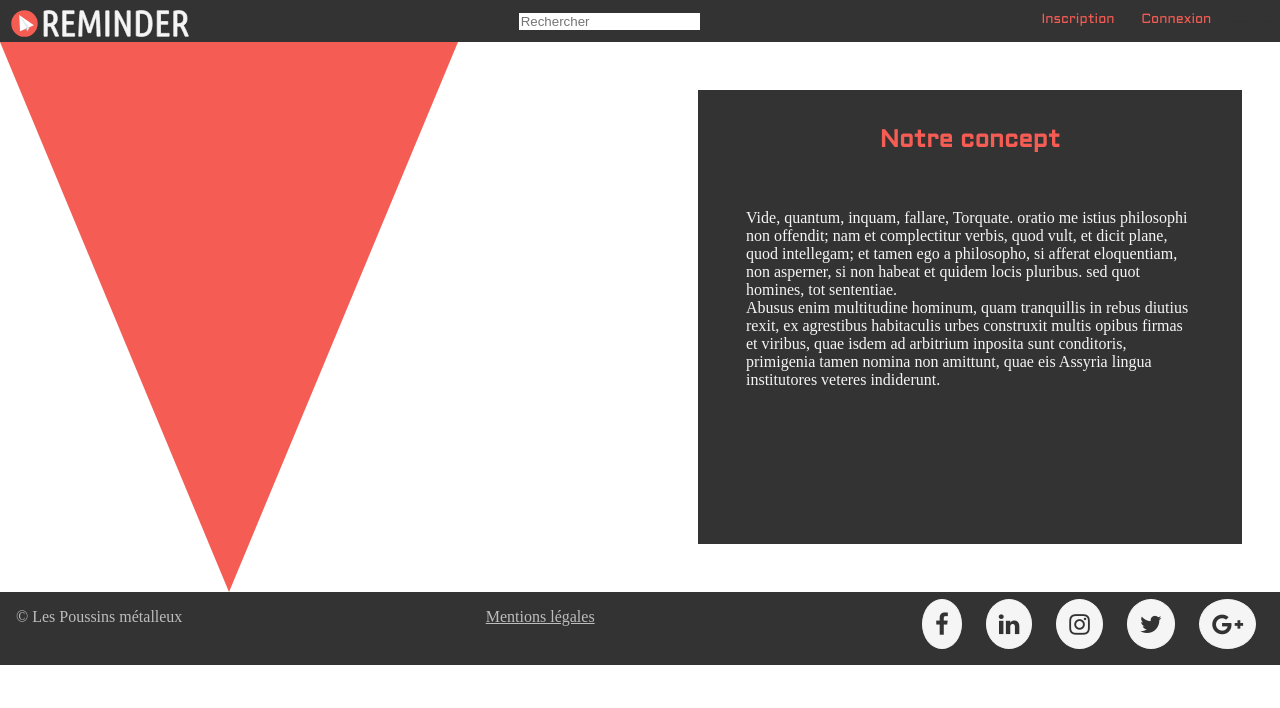
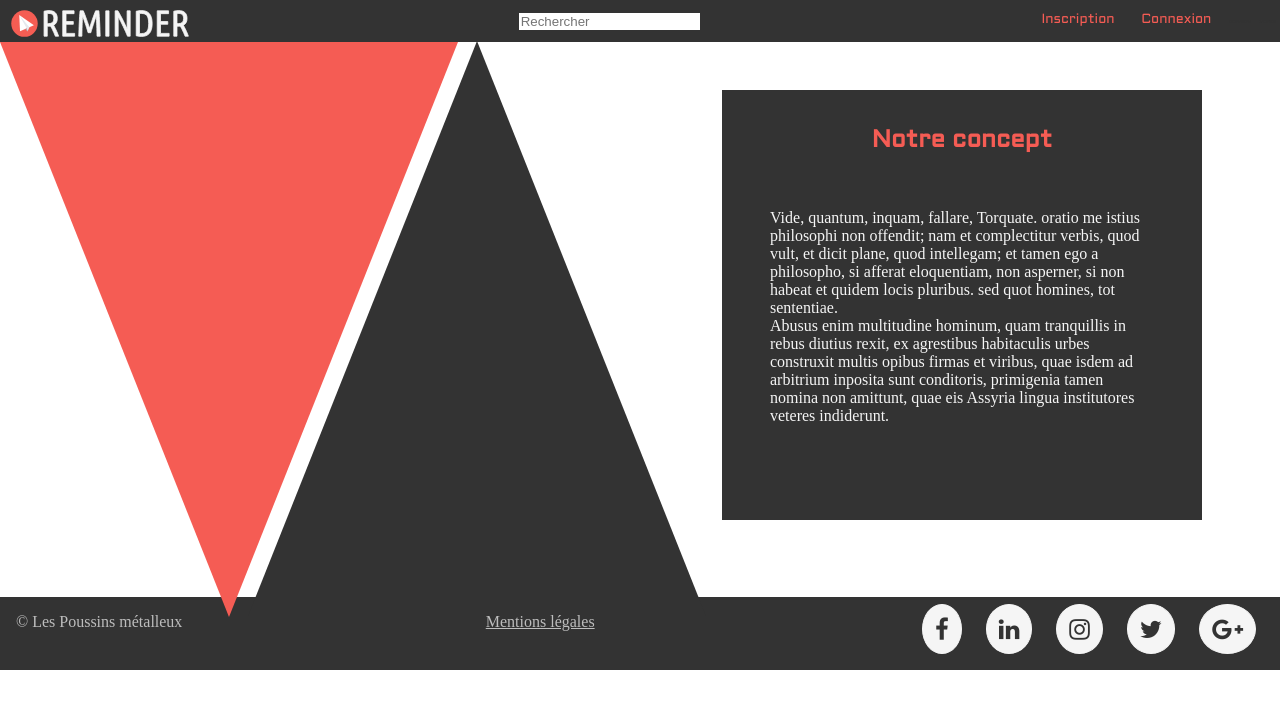
Before and after one commit to BylaneA/reminder, a React (Create React App) app in the folder front/: page / in a window 1280 px wide. Shown: the top 708 px of the page. Built offline with nearby package versions, Linux system fonts and the light colour scheme.

Commit message:
Triangle noir homePage.js

```diff
--- a/front/src/assets/css/style.css
+++ b/front/src/assets/css/style.css
@@ -56,10 +56,10 @@ header a {
   display: flex; }
 
 .concept {
-  width: 32em;
+  width: 28em;
   background-color: #333;
   padding: 1em;
-  margin: 3em 0em 3em 15em; }
+  margin: 3em 0em 6em 1em; }
 
 .concept-h1 {
   margin-top: 1em; }
@@ -72,15 +72,17 @@ header a {
   width: 0;
   height: 0;
   border-style: solid;
-  border-width: 550px 229px 0 229px;
+  border-width: 575px 229px 0 229px;
   border-color: #F55C54 transparent transparent transparent; }
 
 .blackTriangle {
   width: 0;
   height: 0;
   border-style: solid;
-  border-width: 0 267.5px 595px 267.5px;
-  border-color: transparent transparent #333 transparent; }
+  border-width: 0 229px 575px 229px;
+  border-color: transparent transparent #333 transparent;
+  margin-top: -36em;
+  margin-left: 15.5em; }
 
 /*------------ Main Inscription et Connexion-------------- */
 .container-register, .container-connexion {
@@ -241,7 +243,8 @@ footer {
   width: 100%;
   display: flex;
   justify-content: space-between;
-  height: 4.6em; }
+  height: 4.6em;
+  margin-top: -1.2em; }
 
 footer p {
   text-align: center;
--- a/front/src/assets/scss/style.scss
+++ b/front/src/assets/scss/style.scss
@@ -76,10 +76,10 @@ header a {
 }
 
 .concept {
-	width: 32em;
+	width: 28em;
 	background-color: $blackColor;
 	padding: 1em;
-	margin: 3em 0em 3em 15em;
+	margin: 3em 0em 6em 1em;
 }
 
 .concept-h1 {
@@ -94,7 +94,7 @@ header a {
 	width: 0;
 	height: 0;
 	border-style: solid;
-	border-width: 550px 229px 0 229px;
+	border-width: 575px 229px 0 229px;
 	border-color: $redColor transparent transparent transparent;
 }
 
@@ -102,8 +102,10 @@ header a {
 	width: 0;
 	height: 0;
 	border-style: solid;
-	border-width: 0 267.5px 595px 267.5px;
+	border-width: 0 229px 575px 229px;
 	border-color: transparent transparent $blackColor transparent;
+	margin-top: -36em;
+	margin-left: 15.5em;
 }
 
 /*------------ Main Inscription et Connexion-------------- */
@@ -294,6 +296,7 @@ footer {
 	display: flex;
 	justify-content: space-between;
 	height: 4.6em;
+	margin-top:-1.2em;
 }
 
 footer p {
--- a/front/src/components/pages/homePage.js
+++ b/front/src/components/pages/homePage.js
@@ -5,7 +5,8 @@ class Homepage extends Component {
     return (
       <div className="container-home">
       	<div className="triangles">
-	      <div className="redTriangle"></div>
+  	      <div className="redTriangle"></div>
+          <div className="blackTriangle"></div>
 	     </div>
       	<div className="concept">
       		<h1 className="concept-h1">Notre concept</h1>
```
